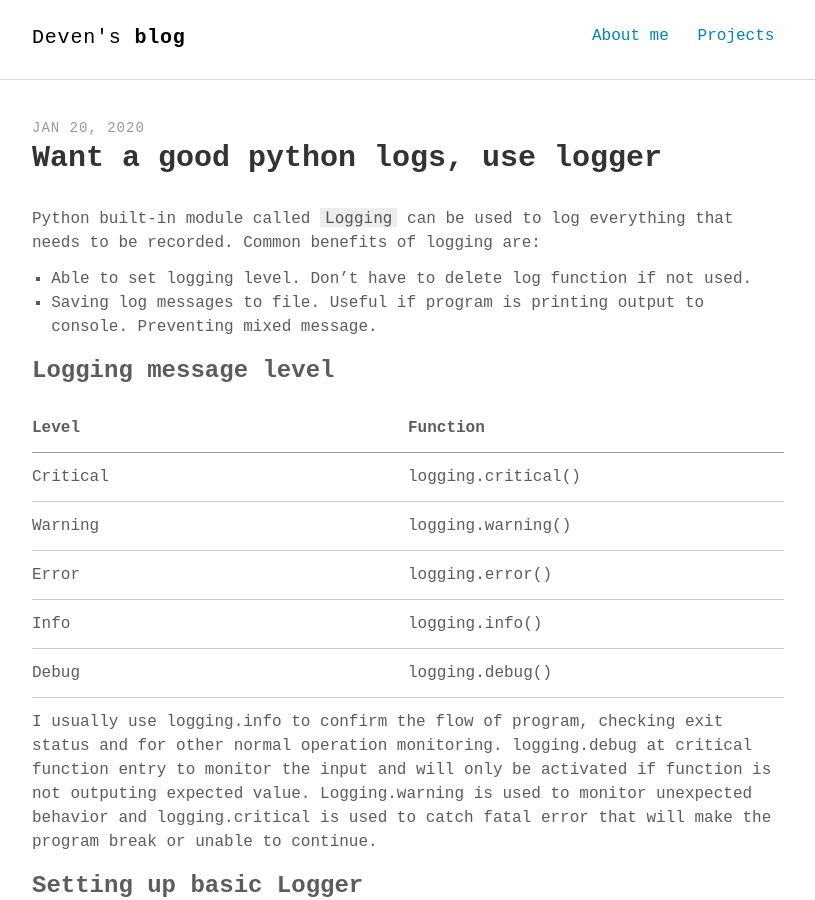
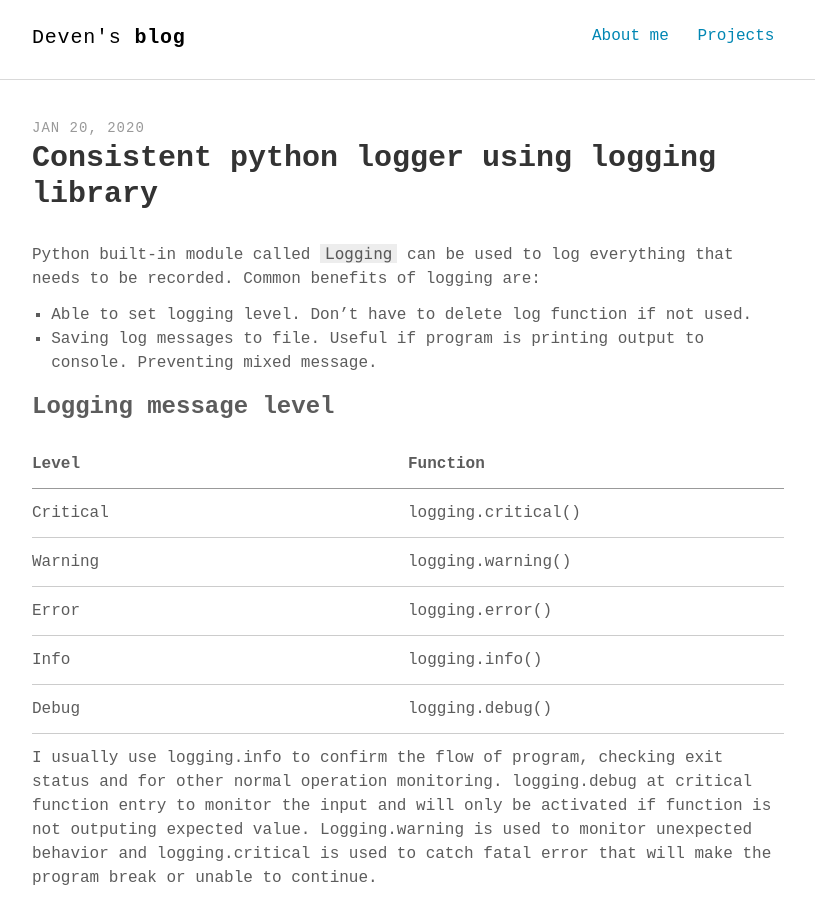
Before and after one commit to devennn/devennn.github.io, a Jekyll site: the page built from _posts/2020-01-20-python-logging-module.md, in a window 1280 px wide and 900 px high. Shown: the whole window, without its empty margins (232-1047 px from the left). Built offline with Jekyll 4.4.1, drawn with Linux system fonts in a browser that asks for light colours; some web fonts are replaced.

Commit message:
Update 2020-01-20-python-logging-module.md

````diff
--- a/_posts/2020-01-20-python-logging-module.md
+++ b/_posts/2020-01-20-python-logging-module.md
@@ -1,6 +1,6 @@
 ---
 layout: post
-title: Want a good python logs, use logger
+title: Consistent python logger using logging library
 ---
 
 Python built-in module called ```Logging``` can be used to log everything that needs to be recorded. Common benefits of logging are:
````
